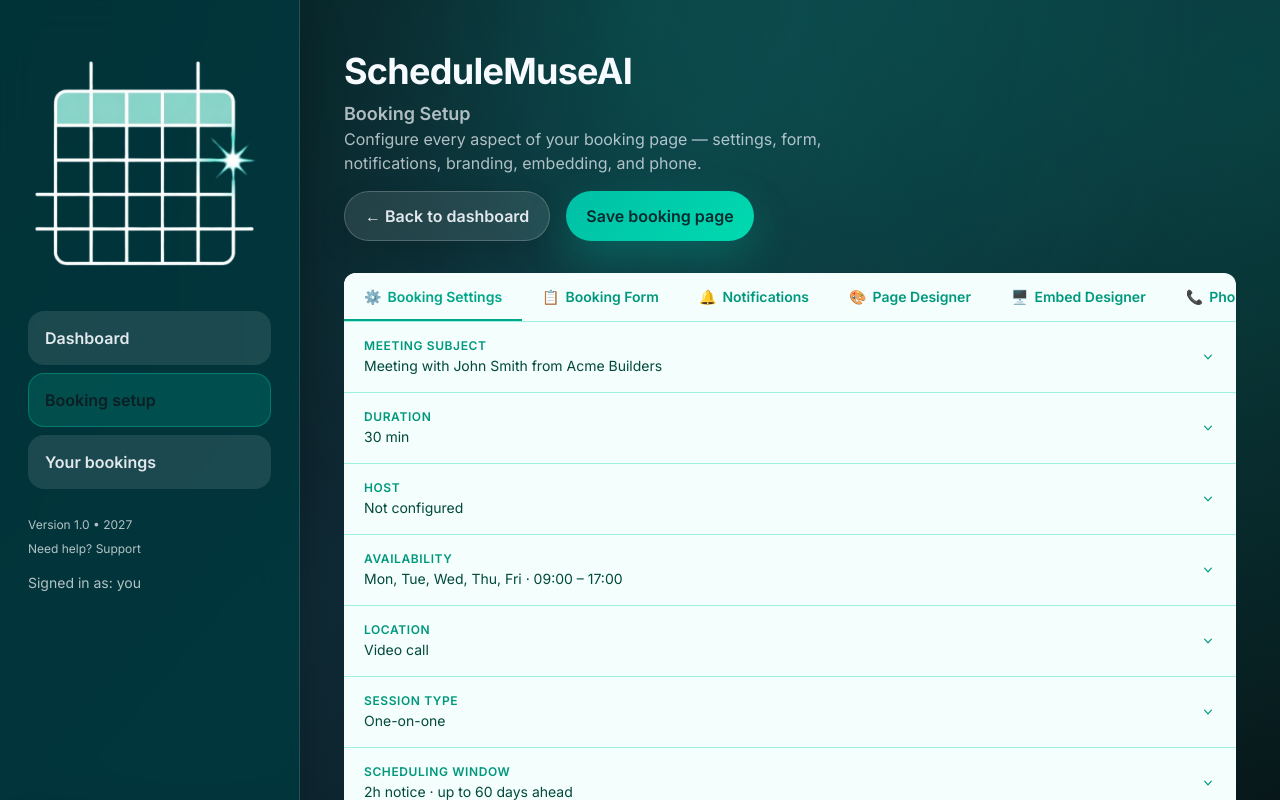
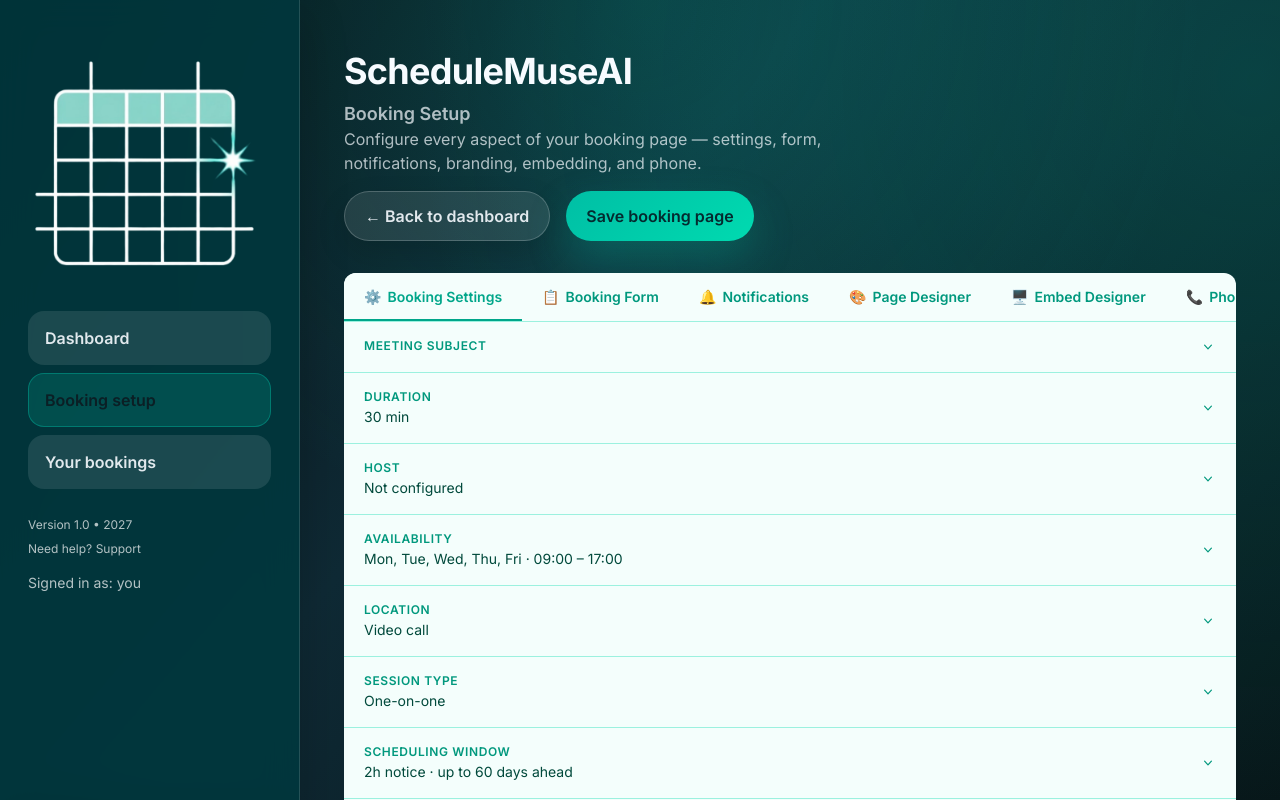
Before and after one commit to AndreaBHCE/app-schedule-muse-scheduling-v2, a Next.js app: page /meeting-setup in a window 1280 px wide. Shown: the top 800 px of the page. Built offline with nearby package versions, Linux system fonts and the light colour scheme.

Commit message:
Set booking subject initial value to empty so only placeholder text appears

```diff
--- a/src/app/meeting-setup/page.tsx
+++ b/src/app/meeting-setup/page.tsx
@@ -124,7 +124,7 @@ const LOCATION_LABELS: Record<LocationType, string> = {
 
 function defaultConfig(): BookingConfig {
   return {
-    meetingSubject: "Meeting with John Smith from Acme Builders",
+    meetingSubject: "",
     durations: [30],
     defaultDuration: 30,
     hostName: "",
```
